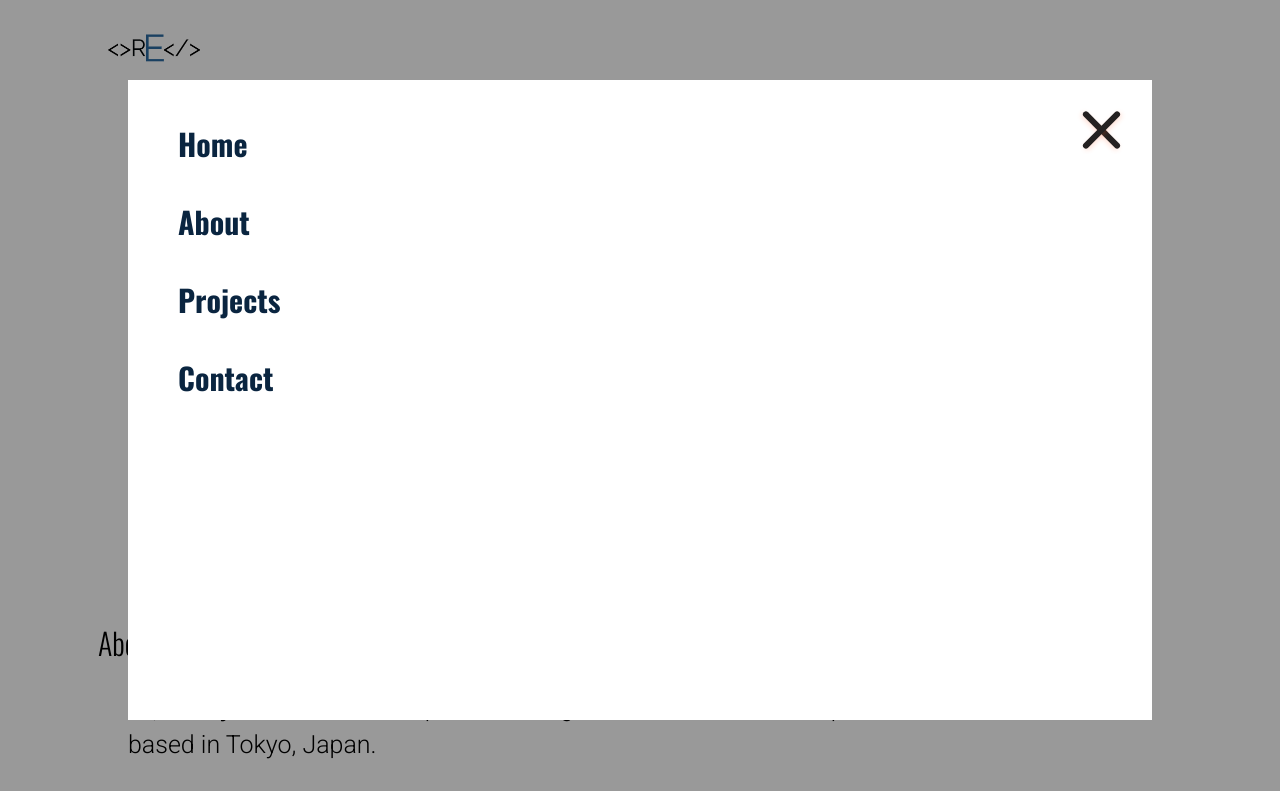
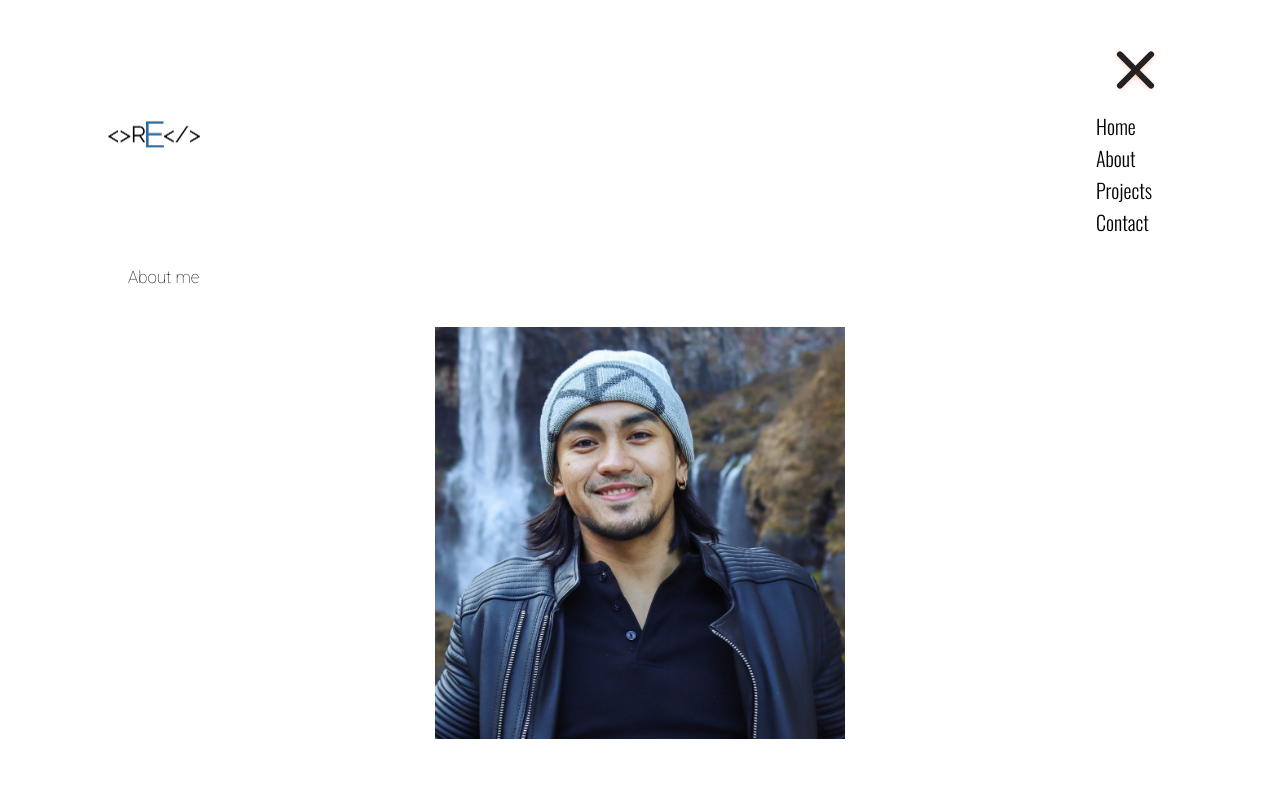
Before and after one commit to ryanesmores07/My-portfolio, a Gatsby site: page /about in a window 1280 px wide. Both pictures are taken after a click on the button 1136 px from the left and 70 px from the top of the page. Shown: the top 791 px of the page. Built offline with nearby package versions, Linux system fonts and the light colour scheme; Gatsby itself is replaced by a stand-in of ours.

Commit message:
working with toggle sidebar menu

```diff
--- a/src/components/Hamburger.js
+++ b/src/components/Hamburger.js
@@ -2,18 +2,34 @@ import React, { useContext, useState } from "react"
 import styled from "styled-components"
 import { GatsbyContext } from "../context/context"
 import { Link } from "gatsby"
+import Sidebar from "./Sidebar"
 
 const Hamburger = () => {
-  const { links, hideSidebar, isSidebarOpen } = useContext(GatsbyContext)
+  const { links, hideSidebar, showSidebar, isSidebarOpen } =
+    useContext(GatsbyContext)
+  const [animate, setAnimate] = useState("")
 
   return (
     <Wrapper>
       <div
+        className={`menu-btn ${animate}`}
         role="button"
-        className={isSidebarOpen === true ? "menu-btn-animate" : "menu-btn"}
+        onClick={() => (!animate ? setAnimate("open") : setAnimate(""))}
+        // onClick={showSidebar}
+        // className={animate === true ? "menu-btn-animate" : "menu-btn"}
       >
         <div className="menu-btn__burger"></div>
       </div>
+      {animate && (
+        <aside className="sidebar">
+          <ul>
+            <li>Home</li>
+            <li>About</li>
+            <li>Projects</li>
+            <li>Contact</li>
+          </ul>
+        </aside>
+      )}
     </Wrapper>
   )
 }
@@ -31,7 +47,7 @@ const Wrapper = styled.aside`
     /* border: 3px solid var(--clr-black); */
   }
 
-  .menu-btn-animate {
+  /* .menu-btn-animate {
     position: relative;
     display: flex;
     justify-content: center;
@@ -41,7 +57,7 @@ const Wrapper = styled.aside`
     cursor: pointer;
     transition: all 0.5s ease-in-out;
     /* border: 3px solid var(--clr-black); */
-  }
+  } */
 
   .menu-btn__burger {
     width: 5rem;
@@ -73,24 +89,24 @@ const Wrapper = styled.aside`
 
   /* ANIMATION */
 
-  .menu-btn .menu-btn__burger {
-    /* transform: translateX(-50px);
+  .menu-btn.open .menu-btn__burger {
+    transform: translateX(-50px);
     background: transparent;
     box-shadow: none;
-    transition: var(--transition); */
+    transition: var(--transition);
   }
 
-  .menu-btn .menu-btn__burger::before {
-    /* transform: rotate(45deg) translate(35px, -35px);
-    transition: var(--transition); */
+  .menu-btn.open .menu-btn__burger::before {
+    transform: rotate(45deg) translate(35px, -35px);
+    transition: var(--transition);
   }
 
-  .menu-btn .menu-btn__burger::after {
-    /* transform: rotate(-45deg) translate(35px, 35px);
-    transition: var(--transition); */
+  .menu-btn.open .menu-btn__burger::after {
+    transform: rotate(-45deg) translate(35px, 35px);
+    transition: var(--transition);
   }
 
-  .menu-btn-animate .menu-btn__burger {
+  /* .menu-btn-animate .menu-btn__burger {
     transform: translateX(-50px);
     background: transparent;
     box-shadow: none;
@@ -105,7 +121,7 @@ const Wrapper = styled.aside`
   .menu-btn-animate .menu-btn__burger::after {
     transform: rotate(-45deg) translate(35px, 35px);
     transition: var(--transition);
-  }
+  } */
 `
 
 export default Hamburger
--- a/src/components/Navbar.js
+++ b/src/components/Navbar.js
@@ -1,4 +1,4 @@
-import React, { useContext } from "react"
+import React, { useContext, useState } from "react"
 import styled from "styled-components"
 
 import { StaticImage } from "gatsby-plugin-image"
@@ -10,7 +10,10 @@ import { IoReorderTwoOutline } from "react-icons/io5"
 import { Hamburger, Burger } from "../components"
 
 const Navbar = () => {
-  const { isSidebarOpen, showSidebar } = useContext(GatsbyContext)
+  const { isSidebarOpen, showSidebar, links, hideSidebar } =
+    useContext(GatsbyContext)
+  const [animate, setAnimate] = useState("")
+
   return (
     <Wrapper>
       <nav className="container">
@@ -35,11 +38,20 @@ const Navbar = () => {
           })}
         </div> */}
         {!isSidebarOpen && (
-          <div role="button" onClick={showSidebar}>
+          <div role="button">
+            {/* onClick={showSidebar} */}
             <Hamburger />
             {/* <Burger /> */}
           </div>
-
+          // <div
+          //   className={`menu-btn ${animate}`}
+          //   role="button"
+          //   onClick={() => (!animate ? setAnimate("open") : setAnimate(""))}
+          //   // onClick={showSidebar}
+          //   // className={animate === true ? "menu-btn-animate" : "menu-btn"}
+          // >
+          //   <div className="menu-btn__burger"></div>
+          // </div>
           // <button className="toggle-btn" onClick={showSidebar}>
           //   <IoReorderTwoOutline />
           // </button>
@@ -93,6 +105,94 @@ const Wrapper = styled.nav`
     }
   }
 
+  .menu-btn {
+    position: relative;
+    display: flex;
+    justify-content: center;
+    align-items: center;
+    width: 8rem;
+    height: 8rem;
+    cursor: pointer;
+    transition: all 0.5s ease-in-out;
+    /* border: 3px solid var(--clr-black); */
+  }
+
+  .menu-btn-animate {
+    position: relative;
+    display: flex;
+    justify-content: center;
+    align-items: center;
+    width: 8rem;
+    height: 8rem;
+    cursor: pointer;
+    transition: all 0.5s ease-in-out;
+    /* border: 3px solid var(--clr-black); */
+  }
+
+  .menu-btn__burger {
+    width: 5rem;
+    height: 6px;
+    background: var(--clr-black);
+    border-radius: 5px;
+    box-shadow: 0 2px 5px rgba(255, 101, 47, 0.2);
+    transition: all 0.5s ease-in-out;
+
+    &::before,
+    &::after {
+      content: "";
+      position: absolute;
+      width: 5rem;
+      height: 6px;
+      background: var(--clr-black);
+      border-radius: 5px;
+      box-shadow: 0 2px 5px rgba(255, 101, 47, 0.2);
+      transition: all 0.5s ease-in-out;
+    }
+
+    &::before {
+      transform: translateY(-16px);
+    }
+    &::after {
+      transform: translateY(16px);
+    }
+  }
+
+  /* ANIMATION */
+
+  .menu-btn.open .menu-btn__burger {
+    transform: translateX(-50px);
+    background: transparent;
+    box-shadow: none;
+    transition: var(--transition);
+  }
+
+  .menu-btn.open .menu-btn__burger::before {
+    transform: rotate(45deg) translate(35px, -35px);
+    transition: var(--transition);
+  }
+
+  .menu-btn.open .menu-btn__burger::after {
+    transform: rotate(-45deg) translate(35px, 35px);
+    transition: var(--transition);
+  }
+
+  /* .menu-btn-animate .menu-btn__burger {
+    transform: translateX(-50px);
+    background: transparent;
+    box-shadow: none;
+    transition: var(--transition);
+  }
+
+  .menu-btn-animate .menu-btn__burger::before {
+    transform: rotate(45deg) translate(35px, -35px);
+    transition: var(--transition);
+  }
+
+  .menu-btn-animate .menu-btn__burger::after {
+    transform: rotate(-45deg) translate(35px, 35px);
+    transition: var(--transition);
+  } */
+
   @media (min-width: 390px) {
     .nav-items {
       display: none;
--- a/src/components/Navigation.js
+++ /dev/null
@@ -1,247 +0,0 @@
-import React from "react"
-import styled from "styled-components"
-import { StaticImage } from "gatsby-plugin-image"
-
-const Navigation = () => {
-  return (
-    <Wrapper>
-      <div className="logo">
-        <StaticImage
-          className="logo"
-          src="../../static/LogoMakr.png"
-          alt="logo"
-        />
-      </div>
-      <div className="navigation">
-        <input
-          type="checkbox"
-          className="navigation__checkbox"
-          id="navi-toggle"
-        />
-
-        <label for="navi-toggle" className="navigation__button">
-          <span className="navigation__icon">&nbsp;</span>
-        </label>
-
-        <div className="navigation__background">&nbsp;</div>
-
-        <nav className="navigation__nav">
-          <ul className="navigation__list">
-            <li className="navigation__item">
-              <a href="#" className="navigation__link">
-                <span>01</span>About Natours
-              </a>
-            </li>
-            <li className="navigation__item">
-              <a href="#" className="navigation__link">
-                <span>02</span>Your benefits
-              </a>
-            </li>
-            <li className="navigation__item">
-              <a href="#" className="navigation__link">
-                <span>03</span>Popular tours
-              </a>
-            </li>
-            <li className="navigation__item">
-              <a href="#" className="navigation__link">
-                <span>04</span>Stories
-              </a>
-            </li>
-            <li className="navigation__item">
-              <a href="#" className="navigation__link">
-                <span>05</span>Book now
-              </a>
-            </li>
-          </ul>
-        </nav>
-      </div>
-    </Wrapper>
-  )
-}
-
-const Wrapper = styled.nav`
-  position: sticky;
-  width: 100%;
-  z-index: 10;
-  top: 0px;
-  transition: top 0.6s ease 0s;
-
-  .logo {
-    max-width: 10rem;
-  }
-
-  .navigation {
-    &__checkbox {
-      display: none;
-    }
-
-    &__button {
-      background-color: $color-white;
-      height: 7rem;
-      width: 7rem;
-      position: fixed;
-      top: 6rem;
-      right: 6rem;
-      border-radius: 50%;
-      z-index: 200;
-      box-shadow: 0 1rem 3rem rgba($color-black, 0.1);
-      text-align: center;
-      cursor: pointer;
-
-      @include respond(tab-port) {
-        top: 4rem;
-        right: 4rem;
-      }
-
-      @include respond(phone) {
-        top: 3rem;
-        right: 3rem;
-      }
-    }
-
-    &__background {
-      height: 6rem;
-      width: 6rem;
-      border-radius: 50%;
-      position: fixed;
-      top: 6.5rem;
-      right: 6.5rem;
-      background-image: radial-gradient(
-        $color-primary-light,
-        $color-primary-dark
-      );
-      z-index: 100;
-      transition: transform 0.8s cubic-bezier(0.86, 0, 0.7, 1);
-
-      @include respond(tab-port) {
-        top: 4.5rem;
-        right: 4.5rem;
-      }
-
-      @include respond(phone) {
-        top: 3.5rem;
-        right: 3.5rem;
-      }
-    }
-
-    &__nav {
-      height: 100vh;
-      position: fixed;
-      top: 0;
-      left: 0;
-      z-index: 150;
-
-      opacity: 0;
-      width: 0;
-      transition: all 0.8s cubic-bezier(0.68, -0.55, 0.265, 1.55);
-    }
-
-    &__list {
-      @include centerall;
-      list-style: none;
-      text-align: center;
-      width: 100%;
-    }
-
-    &__item {
-      margin: 1rem;
-    }
-
-    &__link {
-      &:link,
-      &:visited {
-        display: inline-block;
-        font-size: 3rem;
-        font-weight: 300;
-        padding: 1rem 2rem;
-        color: $color-white;
-        text-decoration: none;
-        text-transform: uppercase;
-        background-image: linear-gradient(
-          120deg,
-          transparent 0%,
-          transparent 50%,
-          $color-white 50%
-        );
-        background-size: 220%;
-        transition: all 0.4s;
-
-        span {
-          margin-right: 1.5rem;
-          display: inline-block;
-        }
-      }
-
-      &:hover,
-      &:active {
-        background-position: 100%;
-        color: $color-primary;
-        transform: translateX(1rem);
-      }
-    }
-
-    //FUNCTIONALITY
-    &__checkbox:checked ~ &__background {
-      transform: scale(80);
-    }
-
-    &__checkbox:checked ~ &__nav {
-      opacity: 1;
-      width: 100%;
-    }
-
-    //ICON
-    &__icon {
-      position: relative;
-      margin-top: 3.5rem;
-
-      &,
-      &::before,
-      &::after {
-        width: 3rem;
-        height: 2px;
-        background-color: $color-grey-dark-3;
-        display: inline-block;
-      }
-
-      &::before,
-      &::after {
-        content: "";
-        position: absolute;
-        left: 0;
-        transition: all 0.2s;
-      }
-
-      &::before {
-        top: -0.8rem;
-      }
-      &::after {
-        top: 0.8rem;
-      }
-    }
-
-    &__button:hover &__icon::before {
-      top: -1rem;
-    }
-
-    &__button:hover &__icon::after {
-      top: 1rem;
-    }
-
-    &__checkbox:checked + &__button &__icon {
-      background-color: transparent;
-    }
-
-    &__checkbox:checked + &__button &__icon::before {
-      top: 0;
-      transform: rotate(135deg);
-    }
-
-    &__checkbox:checked + &__button &__icon::after {
-      top: 0;
-      transform: rotate(-135deg);
-    }
-  }
-`
-
-export default Navigation
--- a/src/components/Sidebar.js
+++ b/src/components/Sidebar.js
@@ -12,11 +12,11 @@ const Sidebar = () => {
   return (
     <Wrapper>
       <div className="container">
-        <div className="burger" role="button" onClick={hideSidebar}>
-          {/* <MdClose className="icon" /> */}
+        {/* <div className="burger" role="button" onClick={hideSidebar}>
+          <MdClose className="icon" />
           <Hamburger />
-          {/* <Burger /> */}
-        </div>
+          <Burger />
+        </div> */}
         <div className="links">
           {links.map((link, index) => {
             const { url, text } = link
--- a/src/components/index.js
+++ b/src/components/index.js
@@ -5,6 +5,5 @@ import Hero from "./Hero"
 import Project from "./Project"
 import Hamburger from "./Hamburger"
 import Burger from "./Burger"
-import Navigation from "./Navigation"
 
-export { Footer, Navbar, Sidebar, Hero, Project, Hamburger, Burger, Navigation }
+export { Footer, Navbar, Sidebar, Hero, Project, Hamburger, Burger }
```
